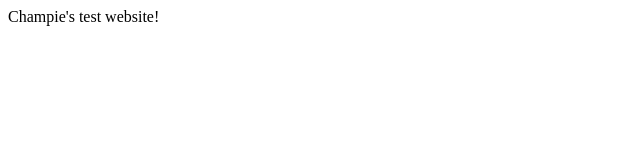
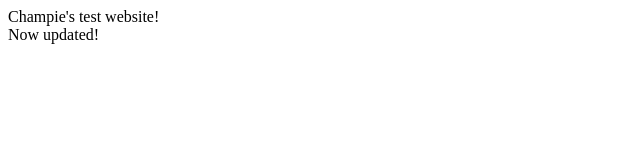
Before and after one commit to champie/netlify-test, a plain HTML site: page index.html in a window 1280 px wide. Shown: the full height of the page, 0-640 px from the left. Drawn offline with Linux system fonts and the light colour scheme.

Commit message:
Updated website

```diff
--- a/index.html
+++ b/index.html
@@ -5,6 +5,7 @@
     <title>Champie Test</title>
   </head>
   <body>
-    Champie's test website!
+    Champie's test website!<br>
+    Now updated!
   </body>
 </html>
```
